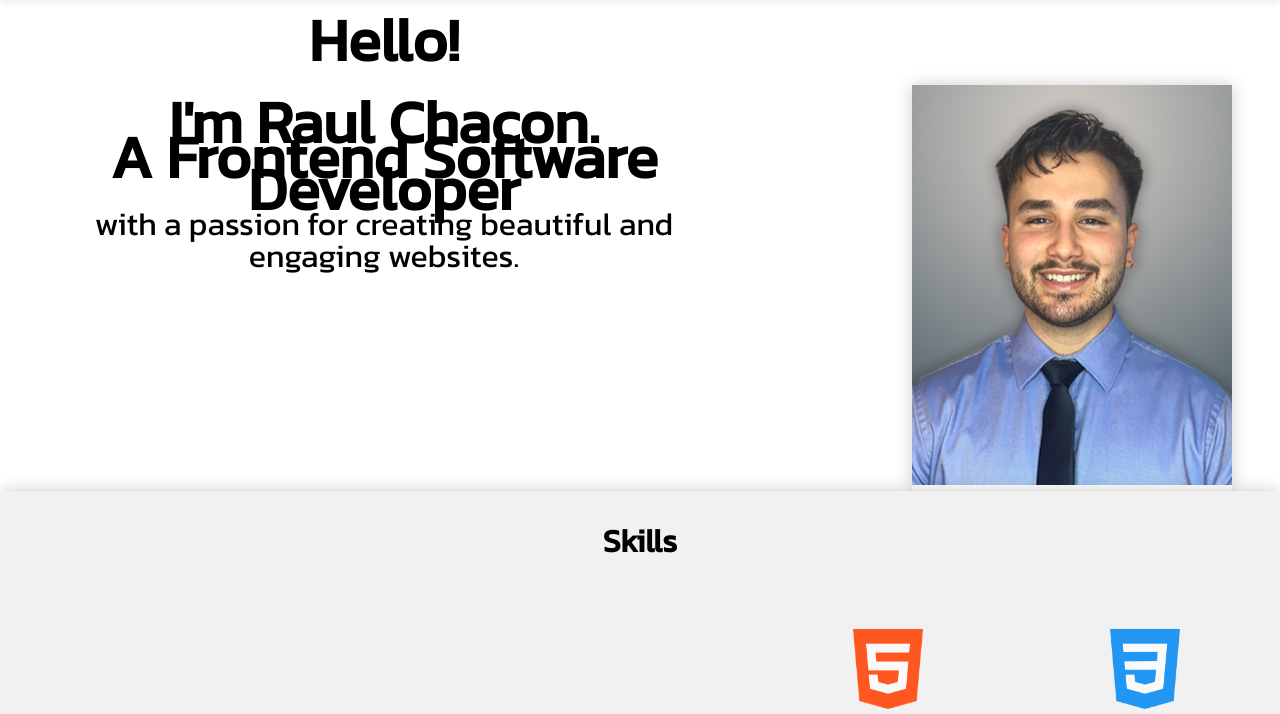
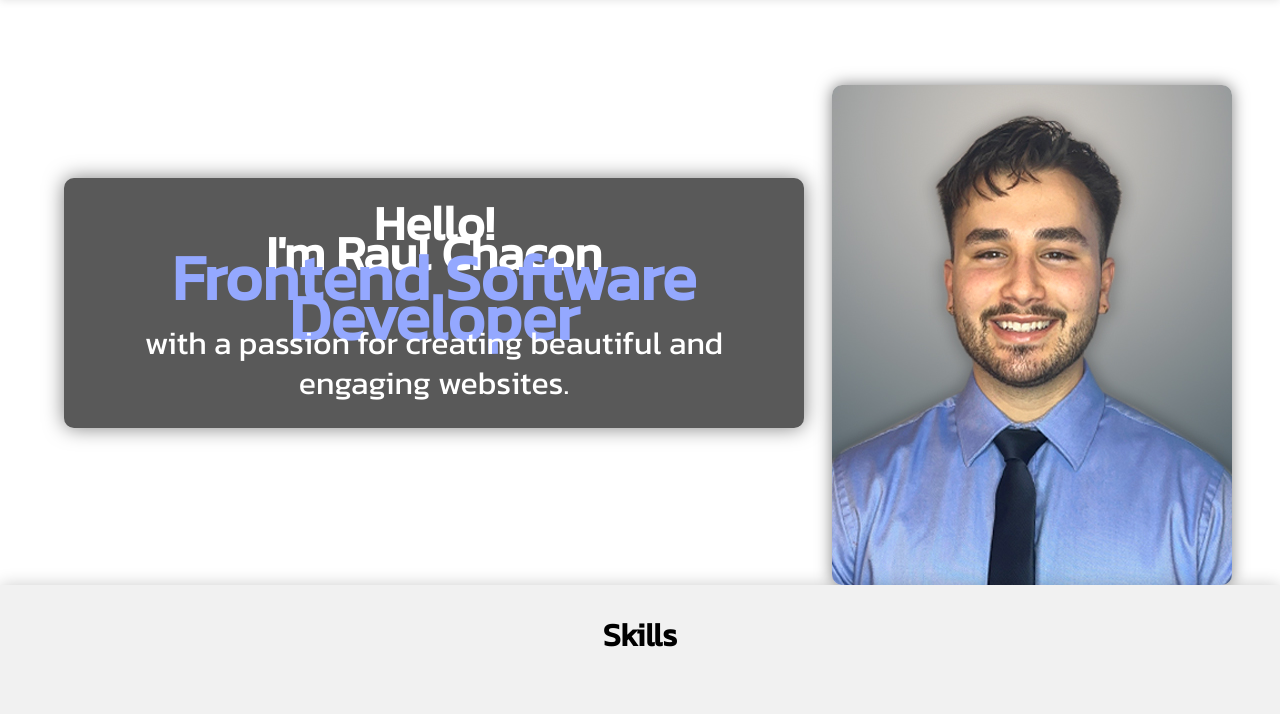
Before and after one commit to RaulChacon54/Portfolio-Website, a plain HTML site: page Index.html in a window 1280 px wide. Shown: the part 83-797 px from the top of the page. Drawn offline with Linux system fonts and the light colour scheme.

Commit message:
Resized introText and photo

```diff
--- a/Index.html
+++ b/Index.html
@@ -25,10 +25,10 @@
 
     <section id="hello">
         <div class="introText">
-            <h2 class="words">Hello!<h2>
-            <h2 class="words"> I'm Raul Chacon.</h2>
-            <h1 class="words">A Frontend Software Developer</h1>
-            <p class="words">with a passion for creating beautiful and engaging websites.</p>
+            <h2>Hello!<h2>
+            <h2> I'm Raul Chacon</h2>
+            <h1>Frontend Software Developer</h1>
+            <p>with a passion for creating beautiful and engaging websites.</p>
         </div>
       <div class="ppcontainer">
         <img src="./images/ra still 2.jpg" class="profile-picture">
--- a/styles.css
+++ b/styles.css
@@ -67,32 +67,51 @@ li:hover {
 
 .introText {
     max-width: 50%;
-    margin: 10%, auto;
+    margin: auto;
+    padding: 35px 50px;
     text-align: center;
-    font-size: 2.5rem;
-    font-weight: 500;
+    background-color: #595959;
+    color: #fff;
+    box-shadow: 0px 0px 20px rgba(0, 0, 0, 0.5);
+    border-radius: 10px;
+}
+.introText h1 {
+    font-size: 4rem;
+    font-weight: 600;
+    margin: -15px 0;
+    padding: 0;
+    color: #94a8ff;
+}
+.introText h2 {
+    font-size: 3rem;
+    font-weight: 600;
+    margin: -10px 0;
+    padding: 0;
+}
+.introText p {
+    font-size: 1.2rem;
+    font-weight: 200;
+    margin: -10px 0;
+    padding: 0;
 }
 
-.introText .words {
-    padding: 0;
-    margin: .2rem;
-    line-height: 2rem
-}
+
 
 .ppcontainer {
-    width: 25%;
-    height: 80%;
+    width: 400px;
+    height: 500px;
     margin-top: 4rem;
     margin-right: 3rem;
-    box-shadow: 0 0 1rem 0 rgba(0,0,0,.2);
-
+    box-shadow: 0 0 1rem 0 rgba(0,0,0,.5);
+    border-radius: 10px;
 
 }
 
 .profile-picture {
     width: 100%;
     height: 100%;
-    object-fit: cover;
+    object-fit: fill;
+    border-radius: 10px;
 }
 
 
```
